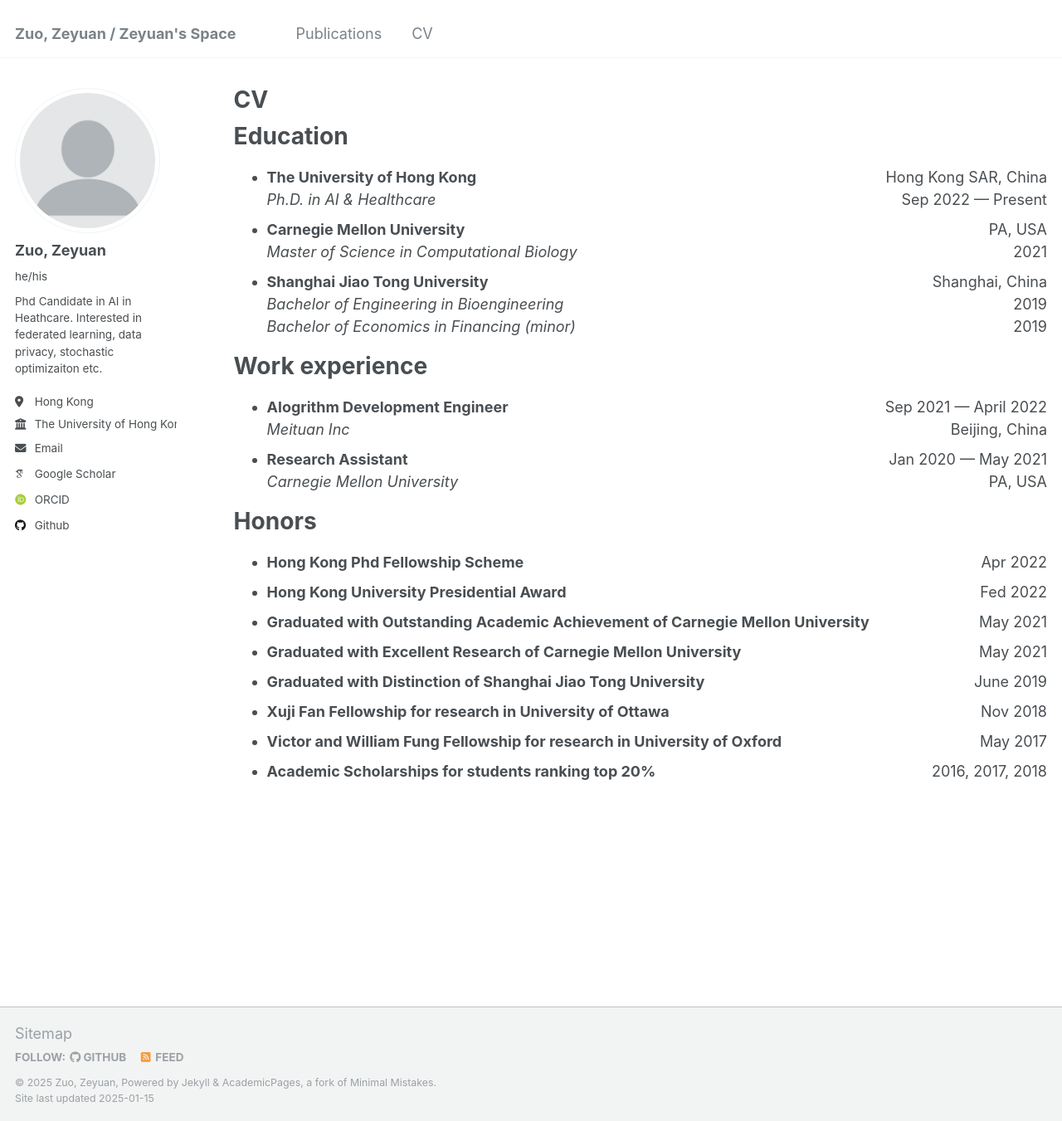
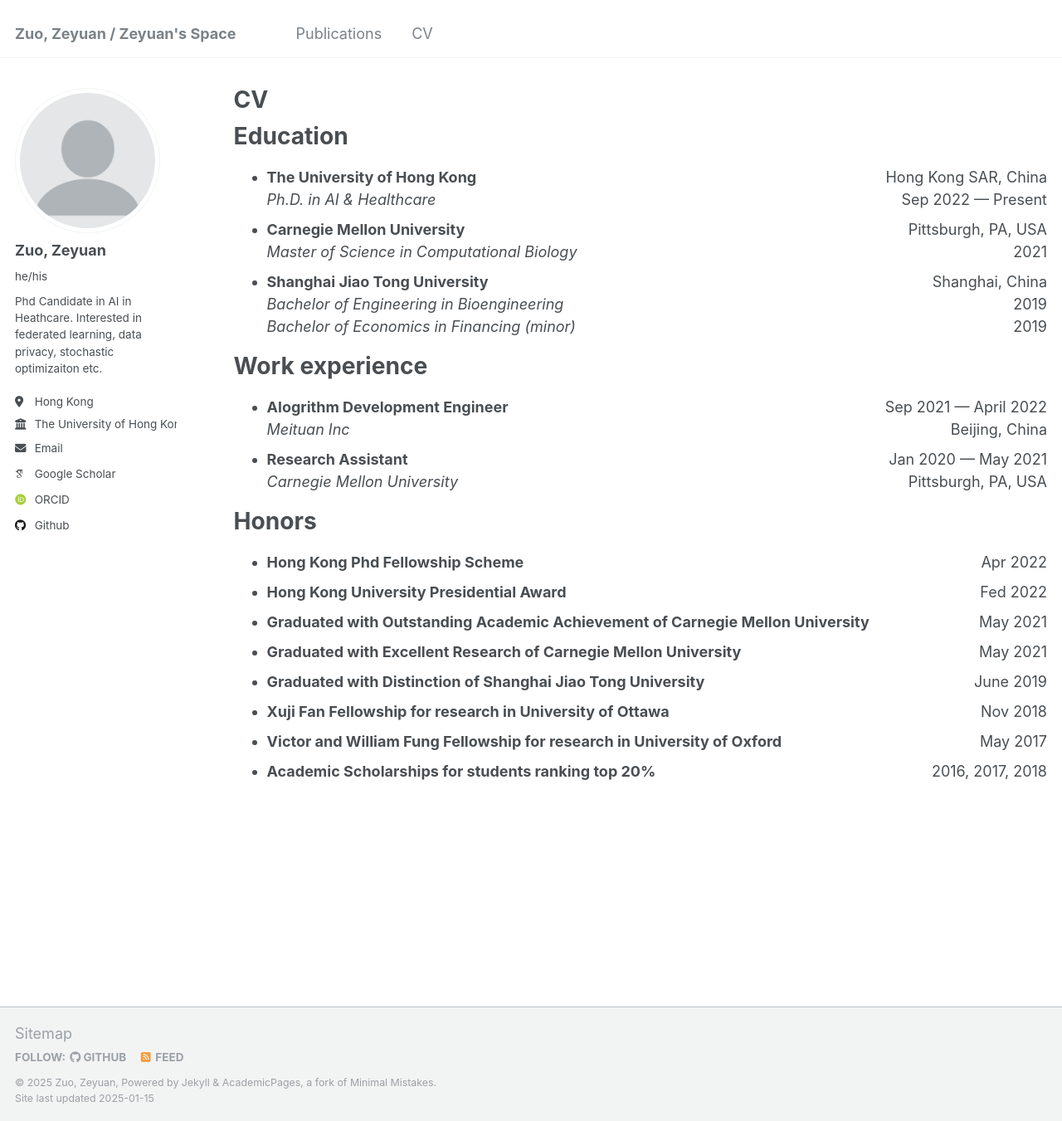
Before and after one commit to zeyuanz/zeyuanz.github.io, a Jekyll site: the page built from _pages/cv.md, in a window 1280 px wide and 1351 px high. Shown: the whole window at 83% size. Built offline with Jekyll 4.4.1, drawn with Linux system fonts in a browser that asks for light colours; some web fonts are replaced.

Commit message:
Update cv.md

```diff
--- a/_pages/cv.md
+++ b/_pages/cv.md
@@ -13,7 +13,7 @@
 ======
 * **The University of Hong Kong** <span style="float:right;"> Hong Kong SAR, China </span><br/>
   _Ph.D. in AI & Healthcare_  <span style="float:right;">  Sep 2022 &mdash; Present </span><br/>
-* **Carnegie Mellon University** <span style="float:right;"> PA, USA </span><br/>
+* **Carnegie Mellon University** <span style="float:right;"> Pittsburgh, PA, USA </span><br/>
   _Master of Science in Computational Biology_ <span style="float:right;">  2021 </span><br/>
 * **Shanghai Jiao Tong University** <span style="float:right;"> Shanghai, China </span><br/>
   _Bachelor of Engineering in Bioengineering_ <span style="float:right;">  2019 </span><br/>
@@ -24,7 +24,7 @@
 * **Alogrithm Development Engineer** <span style="float:right;"> Sep 2021 &mdash; April 2022 </span><br/>
  _Meituan Inc_ <span style="float:right;"> Beijing, China </span><br/>
 * **Research Assistant** <span style="float:right;"> Jan 2020 &mdash; May 2021 </span><br/>
- _Carnegie Mellon University_ <span style="float:right;"> PA, USA </span><br/>
+ _Carnegie Mellon University_ <span style="float:right;"> Pittsburgh, PA, USA </span><br/>
 
 Honors
 ======
```
